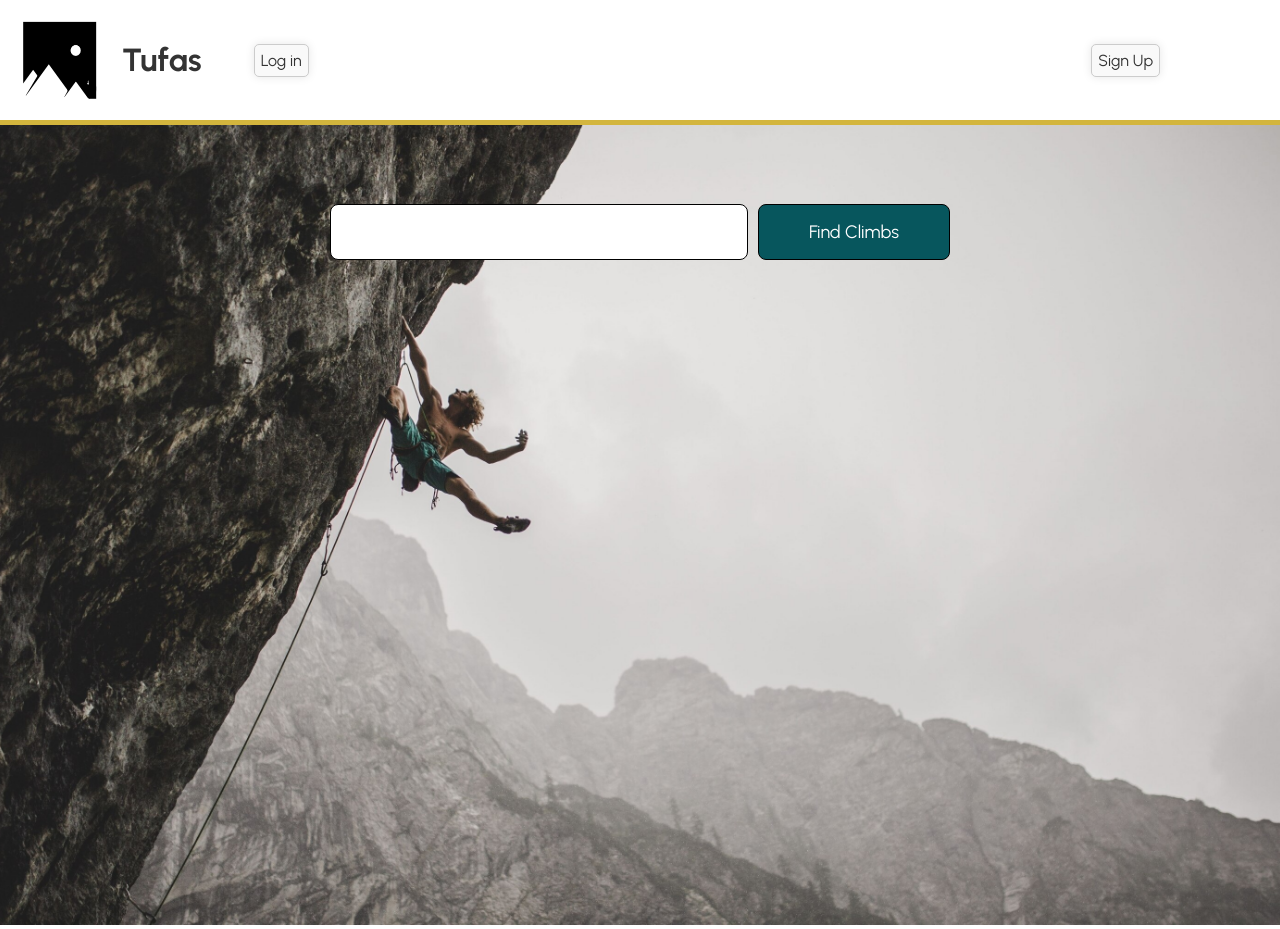
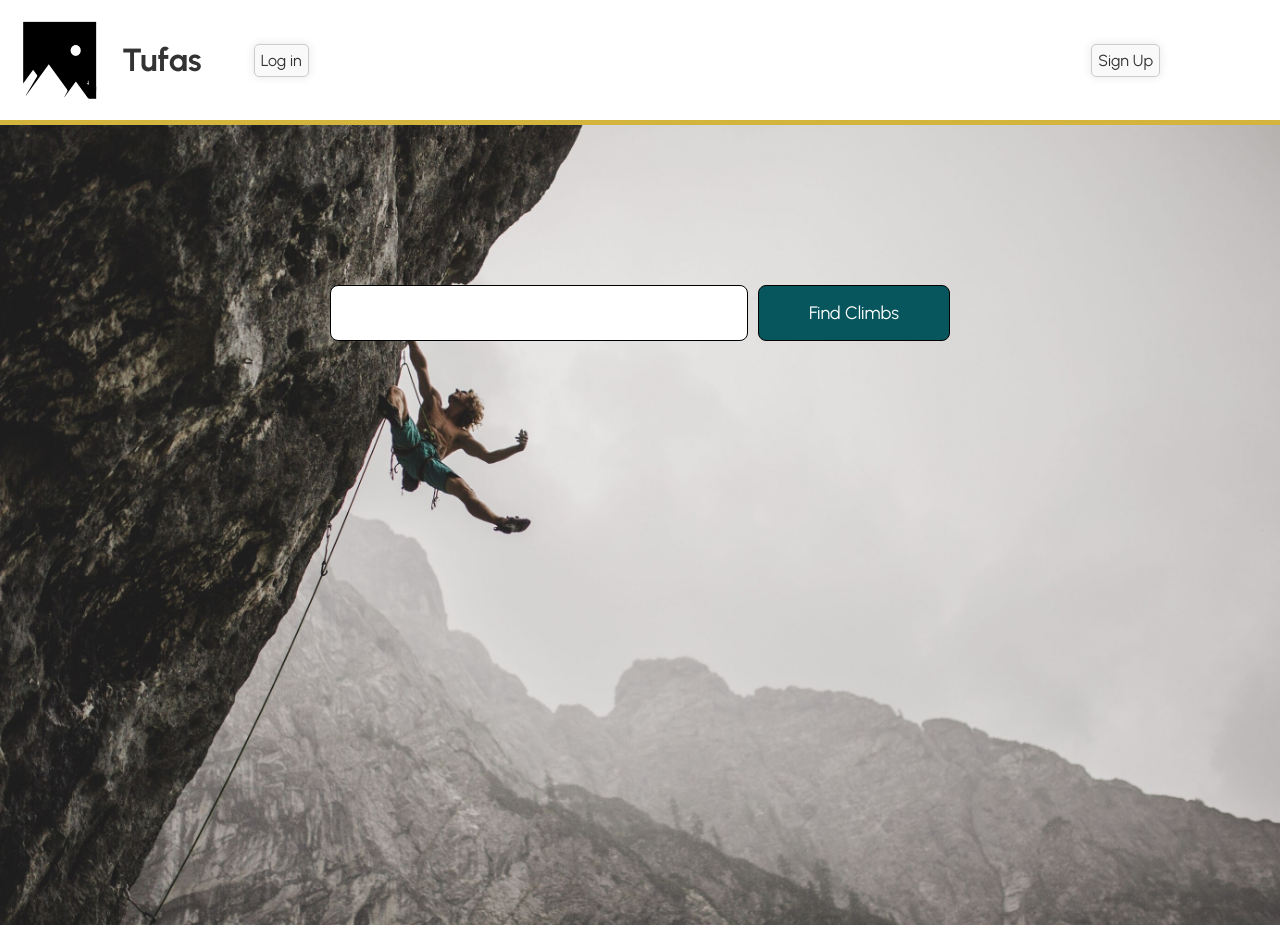
Before and after one commit to nicholasmcnamra/tufas, a React (Create React App) app in the folder webapp/: page / in a window 1280 px wide. Built offline with nearby package versions, Linux system fonts and the light colour scheme.

Commit message:
reworked searchbar css values to use rem for top, so that searchbar stays put at top of the page after user searches

```diff
--- a/webapp/src/App.js
+++ b/webapp/src/App.js
@@ -25,7 +25,7 @@ function App() {
         <Switch>
         <Route exact path="/" component={withImage(Search)}></Route>
           <Route exact path="/login" component={withImage(Login)}></Route>
-          <Route exact path="/arealist" component={withImage(AreaPage)}></Route>
+          <Route exact path="/arealist" component={AreaPage}></Route>
           <Route exact path="/climblist" component={withImage(Climbs)}></Route>
           <Route exact path="/climbdescription" component={withImage(Description)}></Route>
           <Route exact path="/fetch8080" component={FetchLocalAPI}></Route>
@@ -42,10 +42,10 @@ function App() {
 const withImage = (Component) => {
   return (props) => (
     <div>
-          <div className="image-container">
-      <img src={"./natgeo.jpeg"} alt="Full Screen Image" /></div>
+      <div className="image-container">
+      <img src={"./natgeo.jpeg"} alt="Full Screen Image" /><Component {...props} /></div>
       <div className="content"></div>
-      <Component {...props} />
+
     </div>
   )
 }
--- a/webapp/src/index.css
+++ b/webapp/src/index.css
@@ -289,15 +289,23 @@
 }
 .search {
   position: absolute;
-  top: 25%; /* Align search bar vertically at 50% of image container */
-  left: 50%; /* Align search bar horizontally at 50% of image container */
-  transform: translate(-50%, -50%); /* Center the search bar */
-  z-index: 1; /* Ensure the search bar is above the image */
+  top: 10rem; /* Adjust top position relative to image-container */
+  left: 50%; /* Center horizontally within image-container */
+  transform: translateX(-50%); /* Center the search bar horizontally */
+  z-index: 1; /* Ensure the search bar is above other content */
   text-align: center; /* Center align text */
 }
 
+@media (max-width: 768px) {
+  .search {
+    top: 10rem; /* Adjust for smaller screens */
+  }
+}
+
 .searchbar {
-  width: 30vw; /* Adjust width as needed */
+  min-width: 30vw;
+  max-width: 40vw;
+  width: 30vw;
   padding: 2vh; /* Increase padding for larger size */
   border: 1px solid #000000;
   border-radius: 8px; /* Increase border radius for rounded corners */
```
